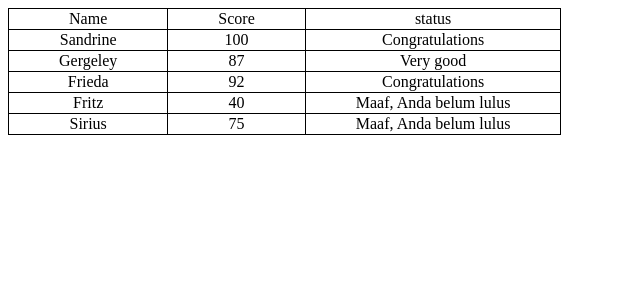
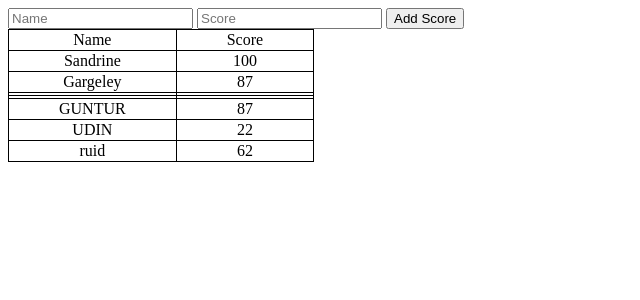
Before and after one commit to 11pplgb/Studi_Kasus_1_Backend, a Flask app: page / in a window 1280 px wide. Shown: the top 300 px of the page, without its empty margins (0-640 px from the left). Run offline with Flask 3, Linux system fonts and the light colour scheme; some libraries are stand-ins or nearby versions.

Commit message:
10/12/2023

```diff
--- a/SK1Backend/app.py
+++ b/SK1Backend/app.py
@@ -1,16 +1,22 @@
-from flask import Flask, render_template
+from cs50 import SQL
+from flask import Flask, flash, jsonify, redirect, render_template, request, session
 
 app = Flask(__name__)
 
-# Data students
-students = [
-    {"name": "Sandrine", "score": 100},
-    {"name": "Gergeley", "score": 87},
-    {"name": "Frieda", "score": 92},
-    {"name": "Fritz", "score": 40},
-    {"name": "Sirius", "score": 75},
-]
+db = SQL("sqlite:///score.db")
 
-@app.route("/")
+@app.route("/", methods=["GET", "POST"])
 def index():
-    return render_template("index.html", students=students)
+    if  request.method == "POST":
+      name = request.form.get("name")
+      score = request.form.get("score")
+
+      db.execute("INSERT INTO score (name,score) VALUES(?,?)",name,score )
+      return redirect("/")
+
+    else:
+
+      score = db.execute("SELECT * FROM score")
+
+
+    return render_template("index.html", score=score)
--- a/SK1Backend/templates/index.html
+++ b/SK1Backend/templates/index.html
@@ -15,29 +15,25 @@
     </style>
 </head>
 <body>
+    <form action="/" method="POST">
+
+        <input name="name" placeholder="Name" type="text">
+        <input name="score" placeholder="Score" type="number">
+        <input type="submit" value="Add Score">
+    </form>
     <table>
     <tr>
         <td>Name</td>
         <td>Score</td>
-        <td>status</td>
+
     </tr>
-       {% for student in students %}
+       {% for score in score %}
 
         <tr>
-            <td>{{ student['name'] }}</td>
-            <td>{{student['score']}}</td>
-            <td>
-                {% if student['score'] > 90 %}
-            Congratulations
-            {% elif student['score'] >= 76 %}
-            Very good
-            {% else %}
-            Maaf, Anda belum lulus
-            {% endif %}
-             {% endfor %}
-
-            </td>
+            <td>{{ score.name}}</td>
+            <td>{{score.score}}</td>
         </tr>
+        {% endfor %}
     </table>
 </body>
 </html>
```
Also changed, not shown: SK1Backend/score.db (added).
